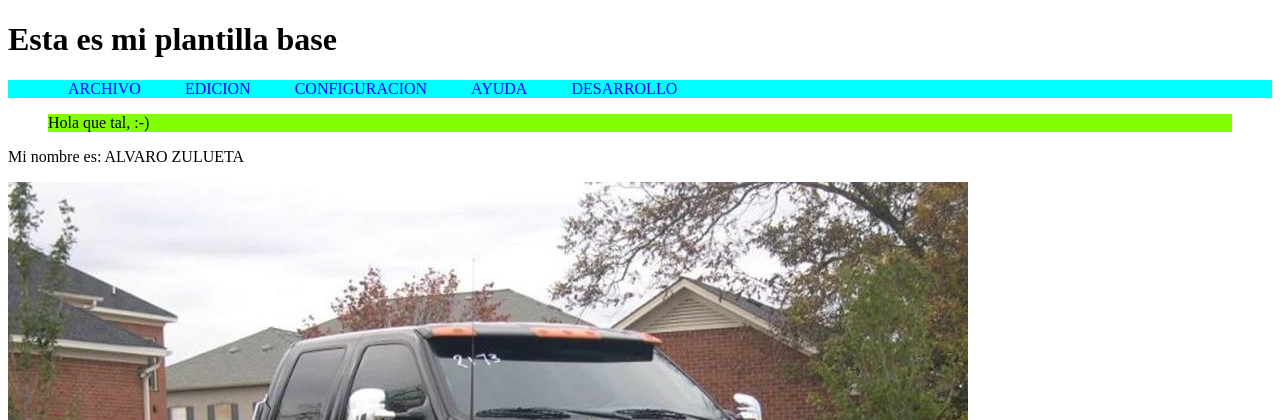
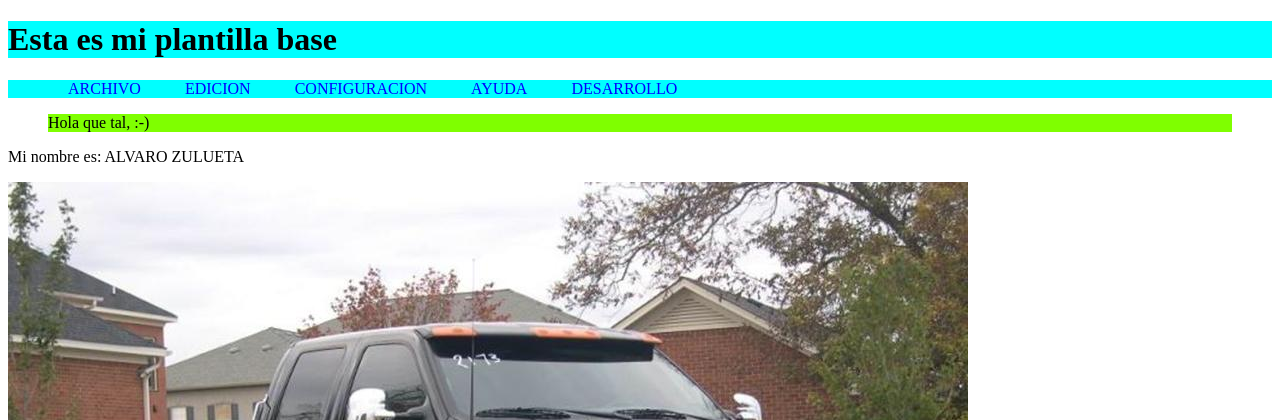
Before and after one commit to azulue/DGtienda, a Django app: page /hereda/ in a window 1280 px wide. Shown: the top 420 px of the page. Run offline with Django 3.2, Linux system fonts and the light colour scheme.

Commit message:
Estilo a h1

```diff
--- a/PrimerProyecto/static/css/estilos.css
+++ b/PrimerProyecto/static/css/estilos.css
@@ -14,3 +14,9 @@
   background-color: chartreuse;
   margin: 0 40px;
 }
+
+h1{
+  background-color: aqua;
+
+
+}
--- a/PrimerProyecto/templates/primeraPlantilla.html
+++ b/PrimerProyecto/templates/primeraPlantilla.html
@@ -8,5 +8,6 @@
   <body>
     <h1><i> Esta es mi primera plantilla</i></h1>
     <p>Esto es una prueba</p>
+    <p>Parrafo agregado en rama Desarrollo</p>
   </body>
 </html>
```
